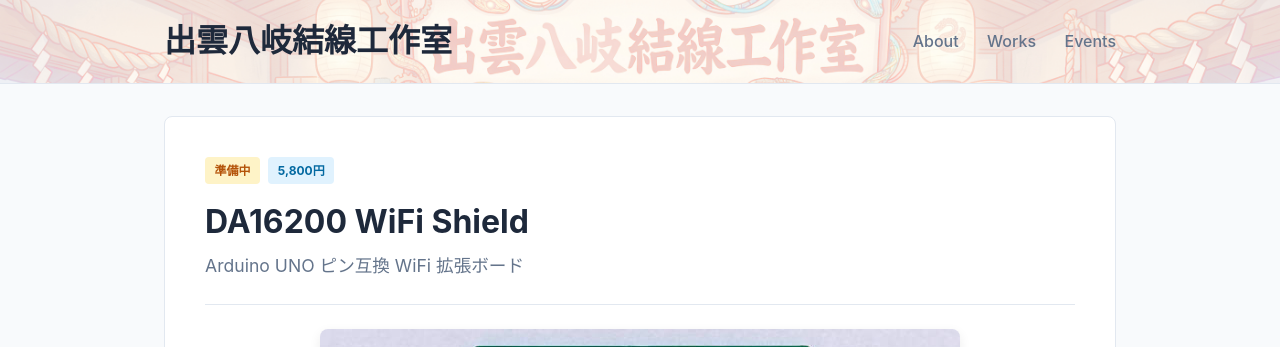
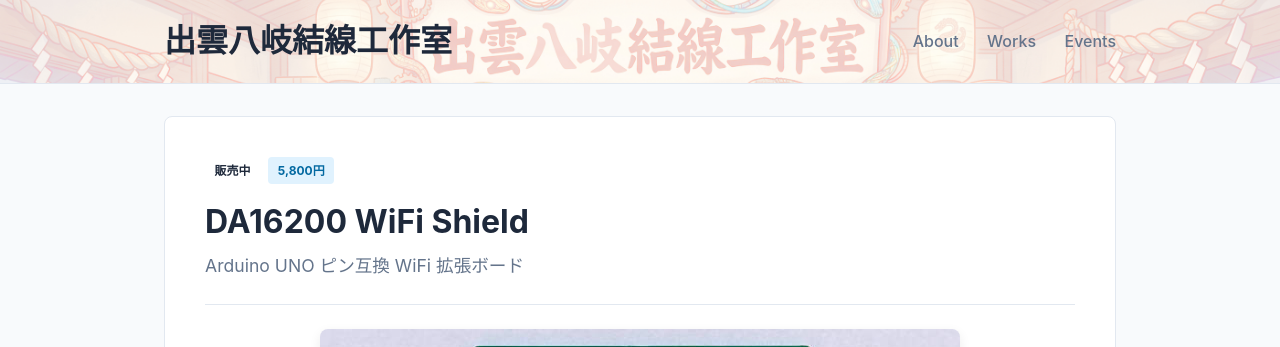
Before and after one commit to I8-WiringWorks/I8-WiringWorks.github.io, a Jekyll site: the page built from _works/kit-01/index.md, in a window 1280 px wide and 900 px high. Shown: the top 347 px of the window. Built offline with Jekyll 4.4.1, drawn with Linux system fonts in a browser that asks for light colours.

Commit message:
change status to 販売中

```diff
--- a/_works/kit-01/index.md
+++ b/_works/kit-01/index.md
@@ -3,11 +3,10 @@
 title: "DA16200 WiFi Shield"
 subtitle: "Arduino UNO ピン互換 WiFi 拡張ボード"
 price: "5,800円"
-status: "準備中"
+status: "販売中"
 hero_image: "img_top_640.jpeg"
-shop_url_PREPARED:
-  switch_science: "https://www.switch-science.com"
-  booth: "https://booth.pm"
+shop_url:
+  switch_science: "https://www.switch-science.com/products/11499"
 order: 1
 ---
 
```
